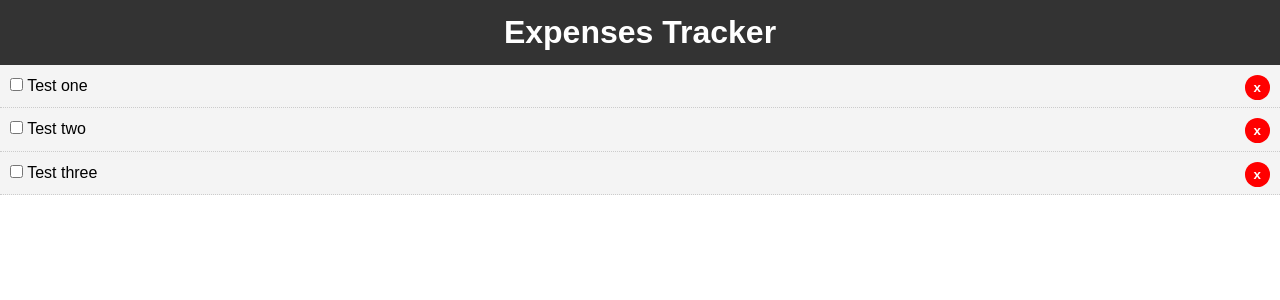
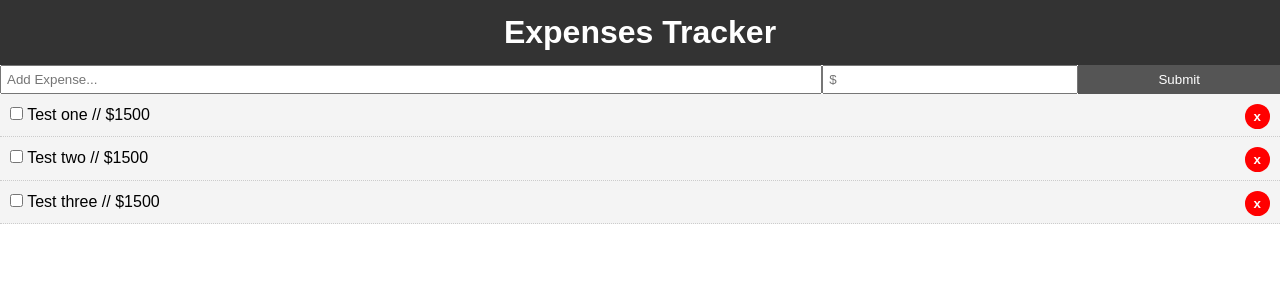
Before and after one commit to augustoffbs/expenses, a Vue app: page / in a window 1280 px wide. Shown: the top 300 px of the page. Built offline with nearby package versions, Linux system fonts and the light colour scheme.

Commit message:
Added AddExpense module

```diff
--- a/package.json
+++ b/package.json
@@ -9,6 +9,7 @@
   },
   "dependencies": {
     "core-js": "^2.6.5",
+    "uuid": "^3.3.2",
     "vue": "^2.6.10"
   },
   "devDependencies": {
--- a/src/App.vue
+++ b/src/App.vue
@@ -1,17 +1,20 @@
 <template>
   <div id="app">
   <Header />
+  <AddExpense v-on:add-expense="addExpense" />
   <Expenses v-bind:expenses="expenses" v-on:del-expense="deleteExpense"/>
   </div>
 </template>
 
 <script>
+import AddExpense from './components/AddExpense';
 import Header from './components/layout/Header';
 import Expenses from './components/Expenses';
 
 export default {
   name: 'app',
   components: {
+    AddExpense,
     Header,
     Expenses
   },
@@ -42,6 +45,9 @@
   methods: {
     deleteExpense(id) {
       this.expenses = this.expenses.filter(expense => expense.id !== id)
+    },
+    addExpense(newExpense) {
+      this.expenses = [...this.expenses, newExpense]
     }
   }
 }
@@ -58,4 +64,17 @@
     font-family: Arial, Helvetica, sans-serif;
     line-height: 1.4;
   }
+
+  .btn {
+    display: inline-block;
+    border: none;
+    background: #555;
+    color: #fff;
+    padding: 7px 20px;
+    cursor: pointer;
+  }
+
+  .btn:hover {
+    background: #666;
+  }
 </style>
--- a/src/components/AddExpense.vue
+++ b/src/components/AddExpense.vue
@@ -0,0 +1,56 @@
+<template>
+    <div>
+        <form @submit="addExpense">
+            <input type="text" v-model="title" name="title" placeholder="Add Expense...">
+            <input type="text" v-model="amount" name="amount" placeholder="$">
+            <input type="submit" value="Submit" class="btn">
+        </form>
+    </div>
+</template>
+
+<script>
+import uuid from 'uuid';
+
+export default {
+    name: "AddExpense",
+    data() {
+        return {
+            title: '',
+            amount: ''
+        }
+    },
+    methods: {
+        addExpense(e) {
+            e.preventDefault();
+            const newExpense = {
+                id: uuid.v4(),
+                title: this.title,
+                amount: "$" + this.amount,
+                completed: false
+            }
+            this.$emit('add-expense', newExpense);
+            this.title = '';
+            this.amount = '';
+        }
+    }
+}
+</script>
+
+<style scoped>
+    form {
+        display: flex;
+    }
+
+    input[type="text"] {
+        flex: 10;
+        padding: 5px;
+    }
+
+    input[type="submit"] {
+        flex: 2;
+    }
+
+    input[name="amount"] {
+        max-width: 20%;
+    }
+</style>
--- a/src/components/ExpenseItem.vue
+++ b/src/components/ExpenseItem.vue
@@ -2,7 +2,7 @@
     <div class="expense-item" v-bind:class="{'is-complete':expense.completed}">
         <p>
             <input type="checkbox" v-on:change="markComplete">
-            {{ expense.title }}
+            {{ expense.title }} // {{ expense.amount }}
             <button @click="$emit('del-expense', expense.id)" class="del">x</button>
         </p>
     </div>
```
Also changed, not shown: 1 other file (tests, documents, lock files or other folders).
